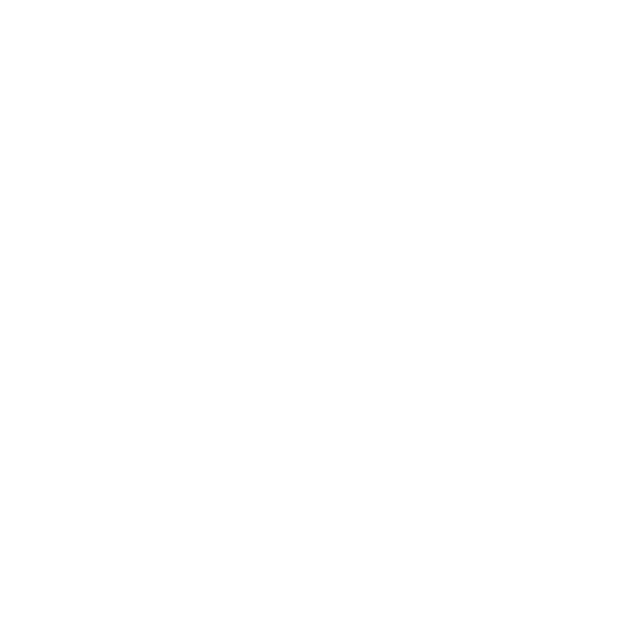
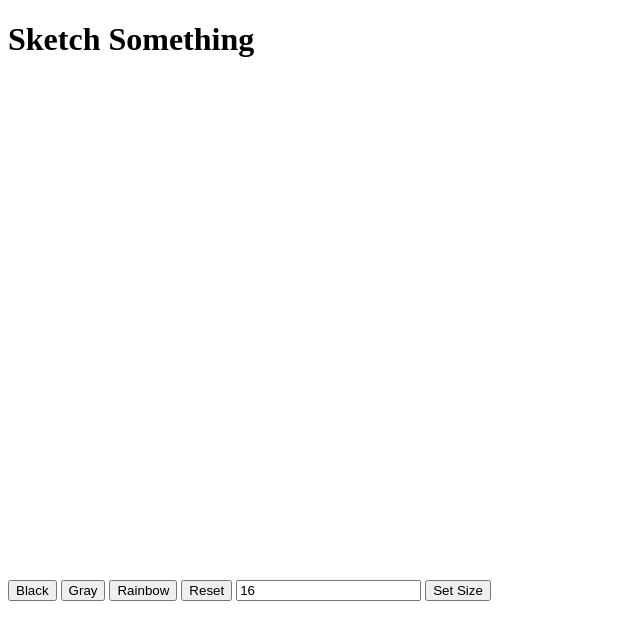
Before and after one commit to Uceeyjudy/Etch-A-Sketch, a plain HTML site: page index.html in a window 1280 px wide. Shown: the whole page, without its empty margins (0-640 px from the left). Drawn offline with Linux system fonts and the light colour scheme.

Commit message:
added features and style

```diff
--- a/app.js
+++ b/app.js
@@ -0,0 +1,9 @@
+let board = document.querySelector('board');
+board.style.gridTemplateColumns ="repeat(16, 1fr)";
+board.style.gridTemplateRows ="repeat(16, 1fr)";
+
+for (let i =0; i<256; 1++){
+    let square = document.createElement('div');
+    square.style.backgroundColor = 'blue';
+    board.insertAdjacentElement('beforeend', square);
+}
--- a/index.html
+++ b/index.html
@@ -4,9 +4,25 @@
     <meta charset="UTF-8">
     <meta http-equiv="X-UA-Compatible" content="IE=edge">
     <meta name="viewport" content="width=device-width, initial-scale=1.0">
+    <link rel="stylesheet" href="style.css">
     <title>Etch a Sketch</title>
 </head>
 <body>
+    <div class="container">
+        <div class="title"><h1>Sketch Something</h1></div>
+        <div class="content">
+            <div class="board"></div>
+            <div class="buttons">
+                <button>Black</button>
+                <button>Gray</button>
+                <button>Rainbow</button>
+                <button>Reset</button>
 
+                <input type="text" placeholder="Change-The-Size" value="16">
+                <button>Set Size</button>
+            </div>
+        </div>
+    </div>
 </body>
+<script src="app.js"></script>
 </html>
--- /dev/null
+++ b/style.css
@@ -0,0 +1,5 @@
+.board{
+    width: 500px;
+    height: 500px;
+    display: grid;
+}
```
